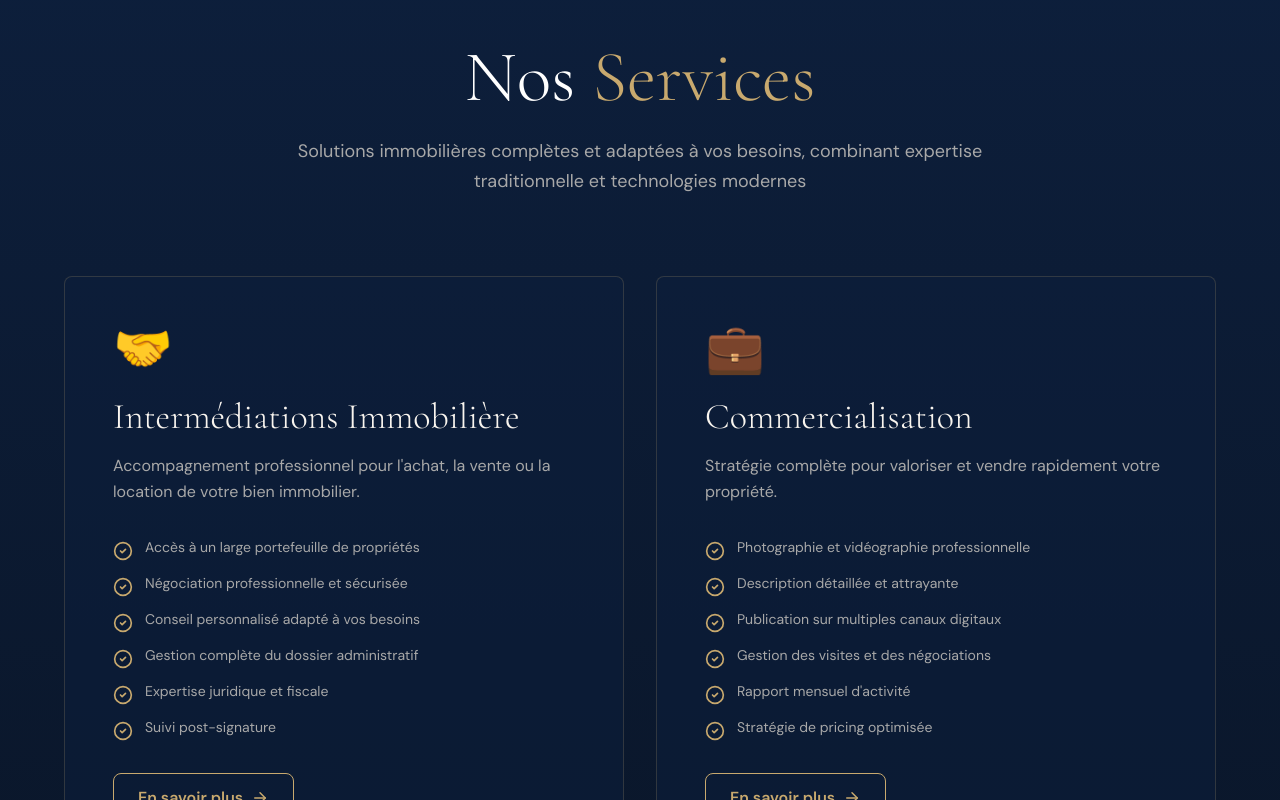
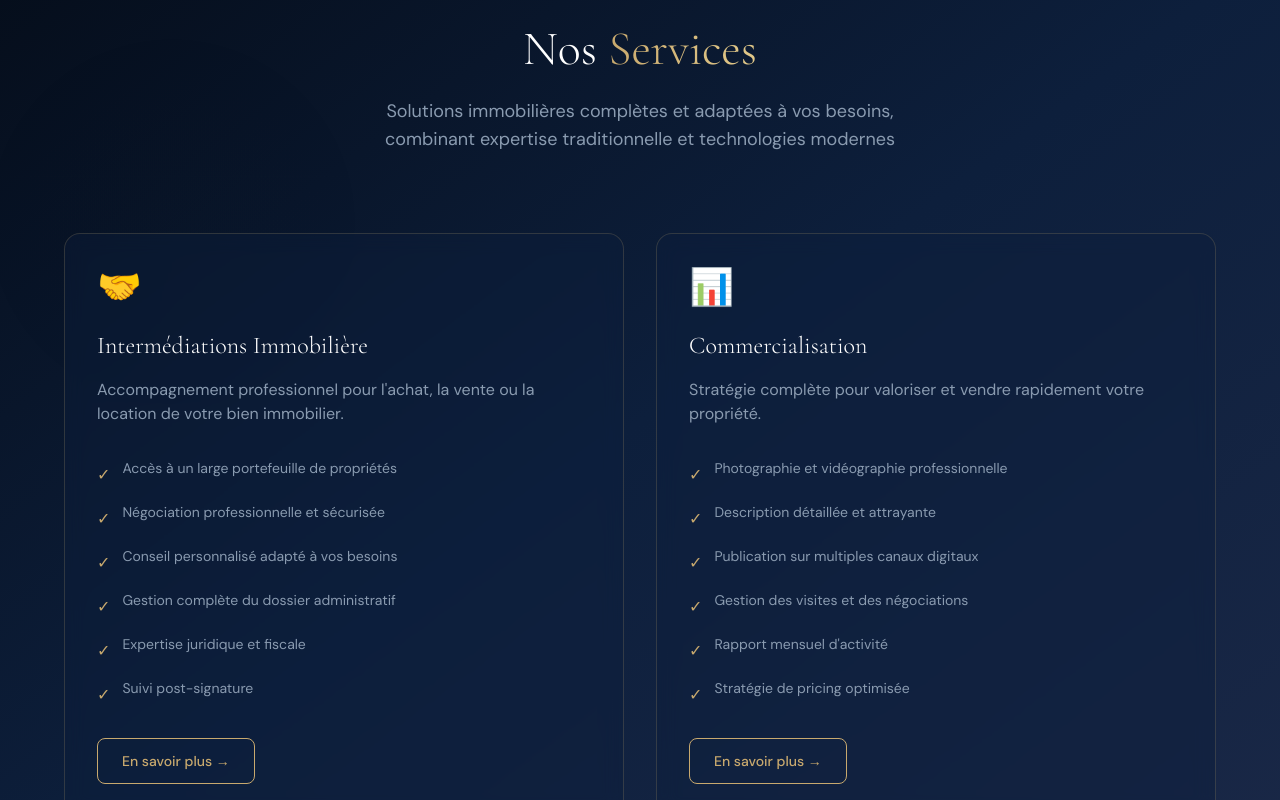
Before and after one commit to SIDKUMAMINE/Immobilier-projet, a Next.js app in the folder sabbar-frontend/: page / in a window 1280 px wide. Shown: the part 2880-3680 px from the top of the page. Built offline with nearby package versions, Linux system fonts and the light colour scheme.

Commit message:
Fix: ServicesSection avec id='nos-services' - button scroll now works

```diff
--- a/sabbar-frontend/components/layout/ServicesSection.tsx
+++ b/sabbar-frontend/components/layout/ServicesSection.tsx
@@ -20,7 +20,7 @@ export default function ServicesSection() {
       link: '/services/intermediations'
     },
     {
-      icon: '💼',
+      icon: '📊',
       title: 'Commercialisation',
       description: 'Stratégie complète pour valoriser et vendre rapidement votre propriété.',
       features: [
@@ -36,103 +36,126 @@ export default function ServicesSection() {
   ];
 
   return (
-    <section className="bg-gradient-to-b from-[#0D1F3C] to-[#0A1629] py-24 px-[5%]" style={{ fontFamily: 'DM Sans, system-ui, sans-serif' }}>
-      <style>{`
-        @import url('https://fonts.googleapis.com/css2?family=Cormorant+Garamond:wght@300;400;500;600&family=DM+Sans:wght@400;500;600&display=swap');
+    <section
+      id="nos-services"
+      className="min-h-screen bg-gradient-to-br from-[#050D1A] via-[#0D1F3C] to-[#1a2847] py-16 md:py-20 px-4 md:px-[5%] relative overflow-hidden"
+    >
+      {/* Background decoration */}
+      <div className="absolute top-0 left-[-10%] w-[300px] md:w-[600px] h-[300px] md:h-[600px] rounded-full pointer-events-none opacity-[0.05]"
+        style={{
+          background: 'radial-gradient(circle, rgba(200, 169, 110, 0.1) 0%, transparent 70%)',
+          animation: 'float 20s ease-in-out infinite'
+        }} />
 
-        .cormorant-display {
-          font-family: 'Cormorant Garamond', serif;
-          font-weight: 300;
-        }
-
-        .dm-sans {
-          font-family: 'DM Sans', system-ui, sans-serif;
-        }
-
-        .dm-sans-label {
-          font-family: 'DM Sans', system-ui, sans-serif;
-          font-weight: 500;
-          font-size: 11px;
-          text-transform: uppercase;
-        }
-      `}</style>
-
-      <div className="max-w-[1400px] mx-auto">
       {/* Header */}
-        <div className="text-center mb-20">
-          <h2 className="cormorant-display text-6xl md:text-7xl text-white mb-6">
-            Nos <span style={{ color: '#C8A96E' }}>Services</span>
+      <div className="text-center mb-12 md:mb-20 relative z-10">
+        <h2
+          className="text-4xl md:text-5xl font-bold text-white mb-4 md:mb-6"
+          style={{
+            fontFamily: "'Cormorant Garamond', Georgia, serif",
+            fontWeight: 300
+          }}
+        >
+          Nos{' '}
+          <span className="bg-gradient-to-r from-[#C8A96E] to-[#E2C98A] bg-clip-text text-transparent">
+            Services
+          </span>
         </h2>
-
-          <p className="dm-sans text-lg text-[#A8A8A8] max-w-3xl mx-auto leading-relaxed">
+        <p
+          className="text-base md:text-lg text-[#8A9BB0] max-w-[600px] mx-auto px-4"
+          style={{
+            fontFamily: "'DM Sans', system-ui, sans-serif",
+            fontWeight: 400
+          }}
+        >
           Solutions immobilières complètes et adaptées à vos besoins, combinant expertise traditionnelle et technologies modernes
         </p>
       </div>
 
-        {/* Services Grid - 2 COLONNES CÔTE À CÔTE */}
-        <div className="grid grid-cols-1 md:grid-cols-2 gap-8">
+      {/* Services Grid - Responsive */}
+      <div className="grid grid-cols-1 md:grid-cols-2 gap-6 md:gap-8 max-w-[1200px] mx-auto relative z-10">
         {services.map((service, idx) => (
           <div
             key={idx}
-              className="rounded-lg p-12 transition-all duration-300 group"
+            className="p-6 md:p-8 rounded-2xl border transition-all duration-300 hover:border-[#C8A96E] group cursor-pointer"
             style={{
-                backgroundColor: 'rgba(13, 31, 60, 0.5)',
+              background: 'rgba(13, 31, 60, 0.4)',
               border: '1px solid rgba(200, 169, 110, 0.2)',
+              backdropFilter: 'blur(10px)'
             }}
             onMouseEnter={(e) => {
+              e.currentTarget.style.background = 'rgba(13, 31, 60, 0.6)';
               e.currentTarget.style.borderColor = 'rgba(200, 169, 110, 0.5)';
-                e.currentTarget.style.boxShadow = '0 20px 40px rgba(200, 169, 110, 0.15)';
+              e.currentTarget.style.transform = 'translateY(-10px)';
             }}
             onMouseLeave={(e) => {
+              e.currentTarget.style.background = 'rgba(13, 31, 60, 0.4)';
               e.currentTarget.style.borderColor = 'rgba(200, 169, 110, 0.2)';
-                e.currentTarget.style.boxShadow = 'none';
+              e.currentTarget.style.transform = 'translateY(0)';
             }}
           >
-              {/* Icon */}
-              <div className="text-5xl mb-6 transition-transform group-hover:scale-110">{service.icon}</div>
-
-              {/* Title */}
-              <h3 className="cormorant-display text-4xl text-white mb-4 transition-colors" style={{ color: '#F9F5EF' }}>
+            <div className="text-3xl md:text-4xl mb-4 md:mb-6">{service.icon}</div>
+            <h3
+              className="text-xl md:text-2xl font-bold text-white mb-4"
+              style={{
+                fontFamily: "'Cormorant Garamond', Georgia, serif",
+                fontWeight: 300
+              }}
+            >
               {service.title}
             </h3>
+            <p
+              className="text-sm md:text-base text-[#8A9BB0] mb-6 md:mb-8"
+              style={{
+                fontFamily: "'DM Sans', system-ui, sans-serif",
+                fontWeight: 400
+              }}
+            >
+              {service.description}
+            </p>
 
-              {/* Description BRÈVE */}
-              <p className="dm-sans text-base text-[#A8A8A8] mb-8 leading-relaxed">{service.description}</p>
+            <ul className="space-y-3 md:space-y-4 mb-6 md:mb-8">
+              {service.features.map((feature, featureIdx) => (
+                <li key={featureIdx} className="flex items-start gap-3">
+                  <span className="text-[#C8A96E] mt-1 flex-shrink-0">✓</span>
+                  <span
+                    className="text-xs md:text-sm text-[#8A9BB0]"
+                    style={{
+                      fontFamily: "'DM Sans', system-ui, sans-serif",
+                      fontWeight: 400
+                    }}
+                  >
+                    {feature}
+                  </span>
+                </li>
+              ))}
+            </ul>
 
-              {/* Features - 6 items */}
-              <div className="space-y-3 mb-8">
-                {service.features.map((feature, i) => (
-                  <div key={i} className="flex items-start gap-3">
-                    <CheckCircle2 size={20} className="flex-shrink-0 mt-1" style={{ color: '#C8A96E' }} />
-                    <span className="dm-sans text-sm text-[#A8A8A8]">{feature}</span>
+            <button
+              className="text-[#C8A96E] border border-[#C8A96E] px-4 md:px-6 py-2 md:py-3 rounded-lg font-bold text-xs md:text-sm transition-all duration-300"
+              style={{
+                fontFamily: "'DM Sans', system-ui, sans-serif",
+                fontWeight: 500
+              }}
+              onMouseEnter={(e) => {
+                e.currentTarget.style.background = 'rgba(200, 169, 110, 0.1)';
+              }}
+              onMouseLeave={(e) => {
+                e.currentTarget.style.background = 'transparent';
+              }}
+            >
+              En savoir plus →
+            </button>
           </div>
         ))}
       </div>
 
-              {/* CTA Button - LIEN DIRECT VERS SOUS-PAGE */}
-              <Link
-                href={service.link}
-                className="inline-flex items-center gap-2 px-6 py-3 font-semibold rounded-lg transition-all duration-300 dm-sans"
-                style={{
-                  border: '1px solid #C8A96E',
-                  color: '#C8A96E',
-                }}
-                onMouseEnter={(e) => {
-                  e.currentTarget.style.backgroundColor = '#C8A96E';
-                  e.currentTarget.style.color = '#0D1F3C';
-                }}
-                onMouseLeave={(e) => {
-                  e.currentTarget.style.backgroundColor = 'transparent';
-                  e.currentTarget.style.color = '#C8A96E';
-                }}
-              >
-                En savoir plus
-                <ArrowRight size={18} />
-              </Link>
-            </div>
-          ))}
-        </div>
-      </div>
+      <style>{`
+        @keyframes float {
+          0%, 100% { transform: translateY(0px); }
+          50% { transform: translateY(-30px); }
+        }
+      `}</style>
     </section>
   );
 }
```
Lines whose indentation alone changed are shown as unchanged.
